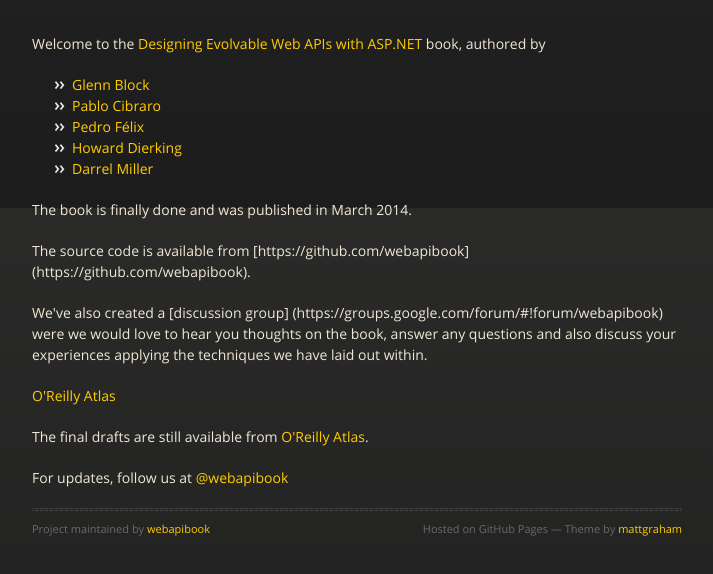
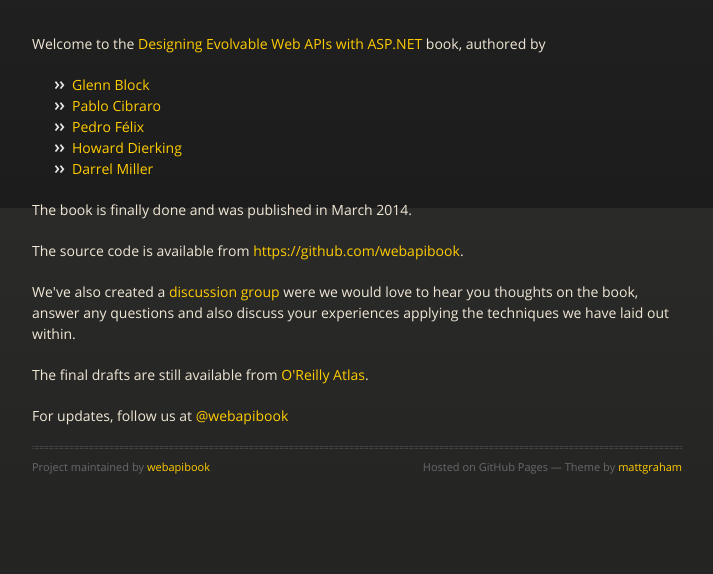
Before and after one commit to webapibook/webapibook.github.com, a plain HTML site: page index.html in a window 1280 px wide. Shown: the part 592-1166 px from the top of the page, without its empty margins (283-996 px from the left). Drawn offline with nearby package versions, Linux system fonts and the light colour scheme.

Commit message:
Fixes links

```diff
--- a/index.html
+++ b/index.html
@@ -71,12 +71,10 @@
 
         <p>The book is finally done and was published in March 2014.</p>
 
-        <p>The source code is available from [https://github.com/webapibook](https://github.com/webapibook).</p>
+        <p>The source code is available from <a href="https://github.com/webapibook">https://github.com/webapibook</a>.</p>
 
-        <p>We've also created a [discussion group] (https://groups.google.com/forum/#!forum/webapibook) were we would love to hear you thoughts on the book, answer any questions and also discuss your experiences applying the techniques we have laid out within.</p>
+        <p>We've also created a <a href="https://groups.google.com/forum/#!forum/webapibook">discussion group</a> were we would love to hear you thoughts on the book, answer any questions and also discuss your experiences applying the techniques we have laid out within.</p>
 
-        <p><a href="http://chimera.labs.oreilly.com/books/1234000001708">O'Reilly Atlas</a>
-        </p>
         <p>
           The final drafts are still available from <a href="http://chimera.labs.oreilly.com/books/1234000001708">O'Reilly Atlas</a>.
         </p>
```
